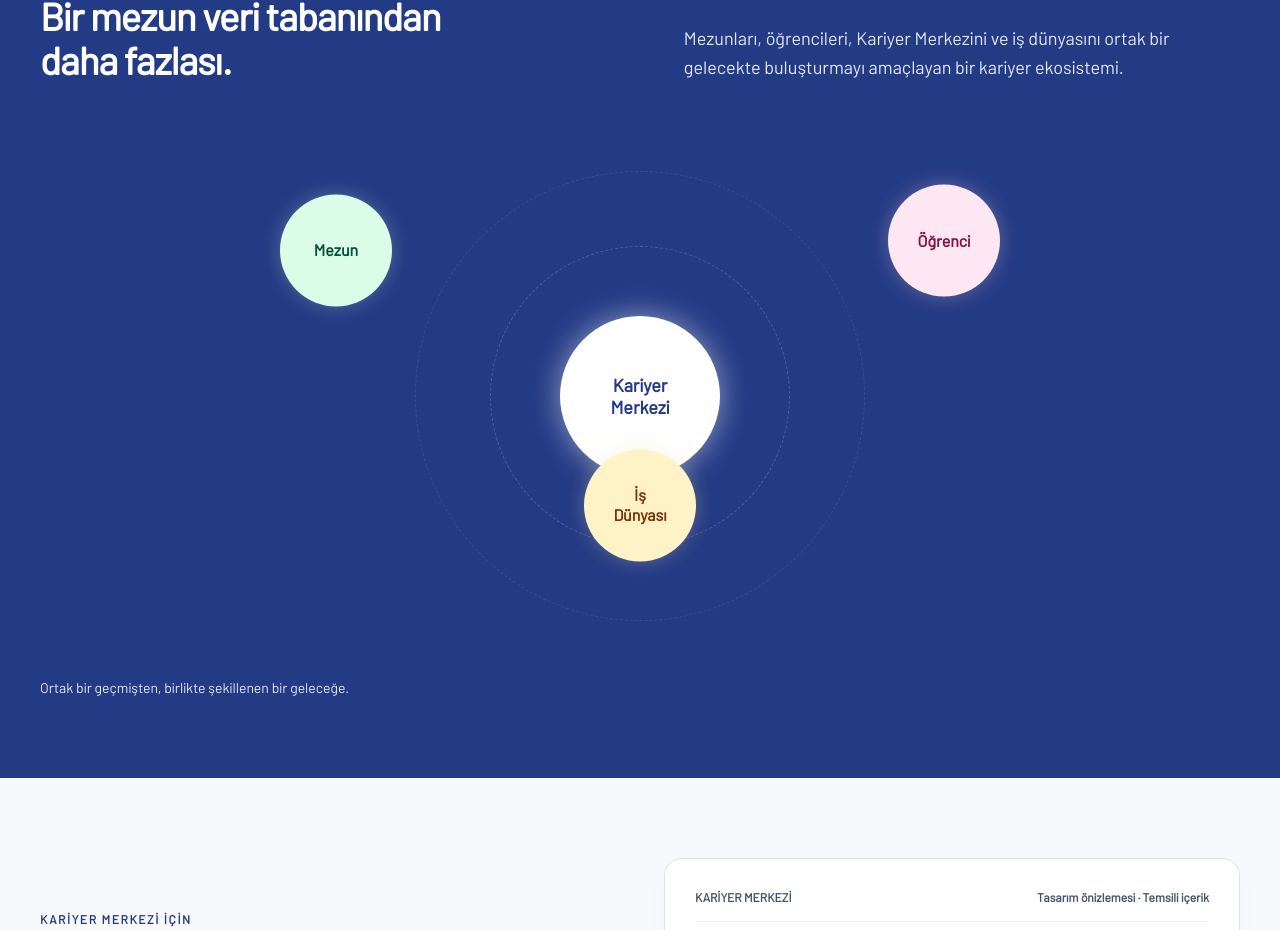
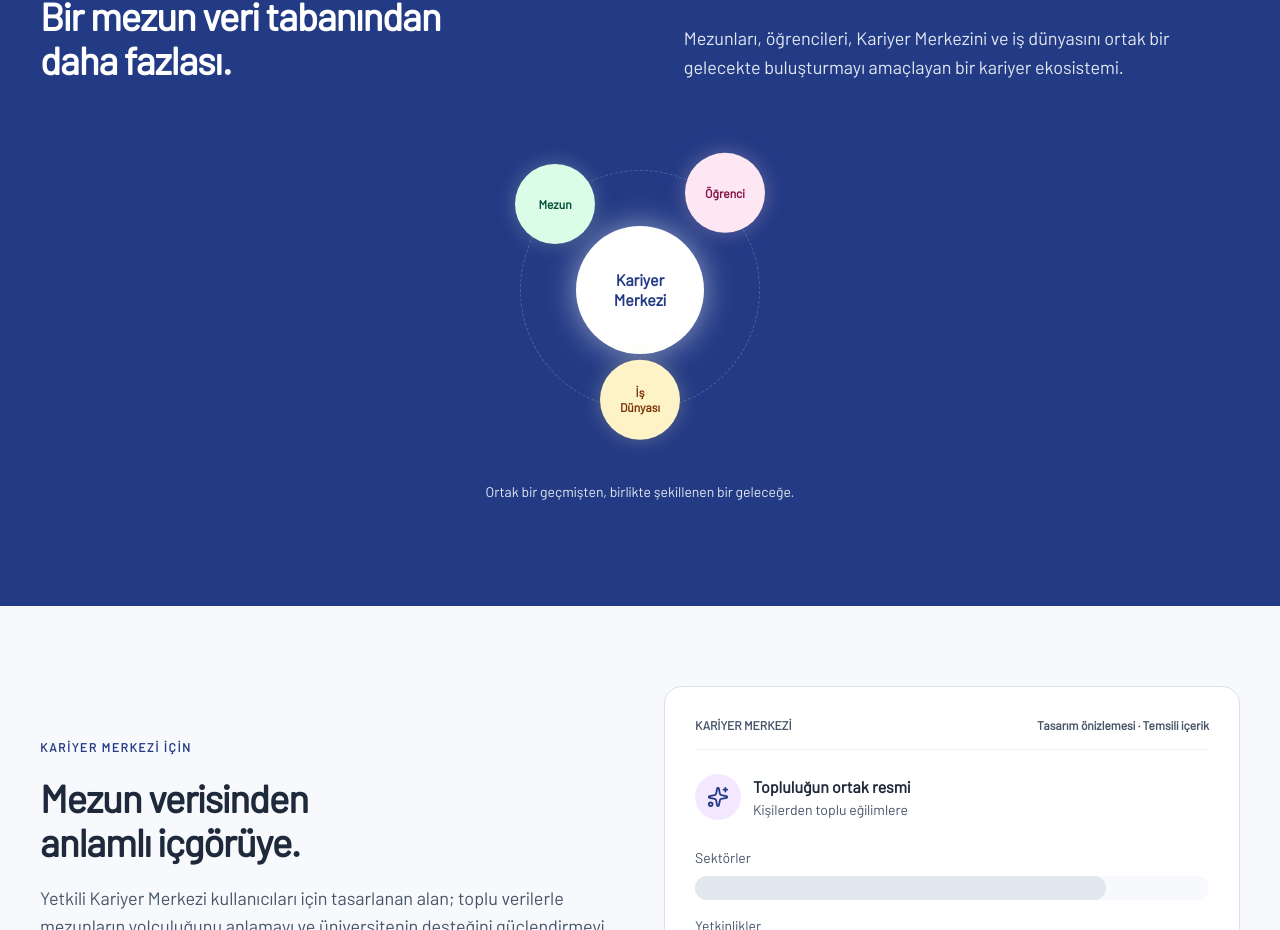
Before and after one commit to hilal-kaya/mezun360, a React (Vite) app in the folder frontend/: page / in a window 1280 px wide. Shown: the part 2772-3702 px from the top of the page. Built offline with nearby package versions, Linux system fonts and the light colour scheme; no server answers.

Commit message:
style(landing): scale down radial bubbles into a compact, tightly grouped layout and fix overlaps

```diff
--- a/frontend/src/features/public/landing-page.tsx
+++ b/frontend/src/features/public/landing-page.tsx
@@ -247,34 +247,36 @@ export function LandingPage() {
                 bir gelecekte buluşturmayı amaçlayan bir kariyer ekosistemi.
               </p>
             </div>
-            <div className="relative w-full h-[500px] flex justify-center items-center overflow-hidden mt-16 mb-8">
+            <div className="flex flex-col items-center mt-12 mb-6">
+              <div className="relative w-full max-w-[350px] h-[320px] flex justify-center items-center">
                 {/* The Orbit Rings (Visual Aid) */}
-              <div className="absolute w-[300px] h-[300px] border border-dashed border-white/20 rounded-full z-10" />
-              <div className="absolute w-[450px] h-[450px] border border-dashed border-white/10 rounded-full z-10" />
+                <div className="absolute left-1/2 top-1/2 -translate-x-1/2 -translate-y-1/2 w-[240px] h-[240px] border border-dashed border-white/20 rounded-full z-10" />
 
                 {/* The Core (Kariyer Merkezi) */}
-              <div className="absolute z-20 flex flex-col items-center justify-center w-40 h-40 rounded-full bg-white text-primary shadow-[0_0_30px_rgba(255,255,255,0.5)] transition-transform hover:scale-105 cursor-default">
-                <span className="font-bold text-center text-lg leading-tight">Kariyer<br/>Merkezi</span>
+                <div className="absolute left-1/2 top-1/2 -translate-x-1/2 -translate-y-1/2 z-20 flex flex-col items-center justify-center w-32 h-32 rounded-full bg-white text-primary shadow-[0_0_30px_rgba(255,255,255,0.5)] transition-transform hover:scale-105 cursor-default">
+                  <span className="font-bold text-center text-base leading-tight">Kariyer<br/>Merkezi</span>
                 </div>
 
                 {/* Satellite 1: Mezun (Top Left) */}
-              <div className="absolute top-[10%] left-[20%] z-30 flex flex-col items-center justify-center w-28 h-28 rounded-full bg-green-100 text-emerald-900 shadow-[0_0_20px_rgba(193,225,193,0.3)] animate-float transition-transform hover:scale-110 cursor-default">
-                <span className="font-bold">Mezun</span>
+                <div className="absolute left-1/2 top-1/2 -translate-x-1/2 -translate-y-1/2 -mt-[85px] -ml-[85px] z-30 flex flex-col items-center justify-center w-20 h-20 rounded-full bg-green-100 text-emerald-900 shadow-[0_0_20px_rgba(193,225,193,0.3)] animate-float transition-transform hover:scale-110 cursor-default">
+                  <span className="font-bold text-xs">Mezun</span>
                 </div>
 
                 {/* Satellite 2: Öğrenci (Top Right) */}
-              <div className="absolute top-[10%] right-[20%] z-30 flex flex-col items-center justify-center w-28 h-28 rounded-full bg-pink-100 text-pink-900 shadow-[0_0_20px_rgba(255,209,220,0.3)] animate-float-delayed transition-transform hover:scale-110 cursor-default">
-                <span className="font-bold">Öğrenci</span>
+                <div className="absolute left-1/2 top-1/2 -translate-x-1/2 -translate-y-1/2 -mt-[85px] ml-[85px] z-30 flex flex-col items-center justify-center w-20 h-20 rounded-full bg-pink-100 text-pink-900 shadow-[0_0_20px_rgba(255,209,220,0.3)] animate-float-delayed transition-transform hover:scale-110 cursor-default">
+                  <span className="font-bold text-xs">Öğrenci</span>
                 </div>
 
                 {/* Satellite 3: İş Dünyası (Bottom Center) */}
-              <div className="absolute bottom-[15%] z-30 flex flex-col items-center justify-center w-28 h-28 rounded-full bg-amber-100 text-amber-900 shadow-[0_0_20px_rgba(230,218,166,0.3)] animate-float-slow transition-transform hover:scale-110 cursor-default">
-                <span className="font-bold text-center leading-tight">İş<br/>Dünyası</span>
+                <div className="absolute left-1/2 top-1/2 -translate-x-1/2 -translate-y-1/2 mt-[120px] ml-[0px] z-30 flex flex-col items-center justify-center w-20 h-20 rounded-full bg-amber-100 text-amber-900 shadow-[0_0_20px_rgba(230,218,166,0.3)] animate-float-slow transition-transform hover:scale-110 cursor-default">
+                  <span className="font-bold text-center text-xs leading-tight">İş<br/>Dünyası</span>
                 </div>
               </div>
-            <p className="mt-5 text-sm text-pastel-blue">
+
+              <p className="mt-8 text-sm text-pastel-blue text-center">
                 Ortak bir geçmişten, birlikte şekillenen bir geleceğe.
               </p>
+            </div>
           </div>
         </section>
         <section
```
Lines whose indentation alone changed are shown as unchanged.
